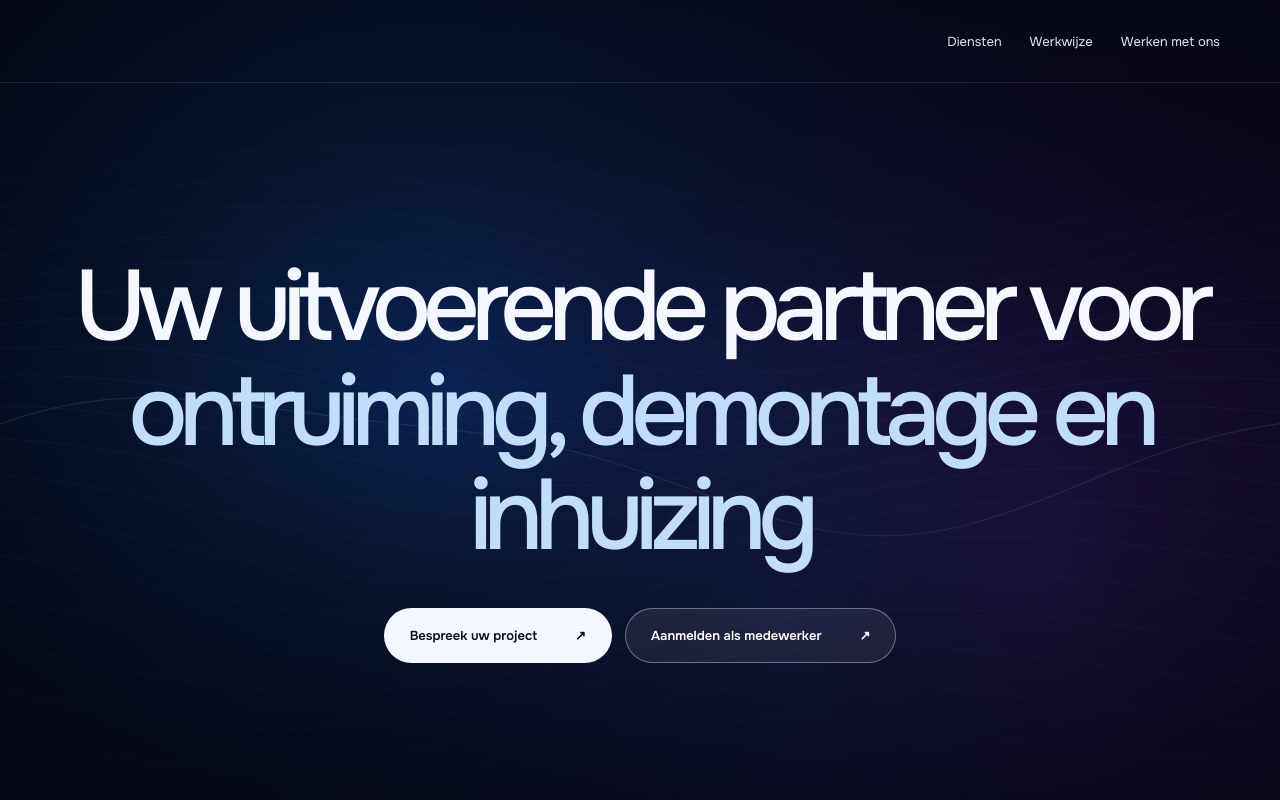
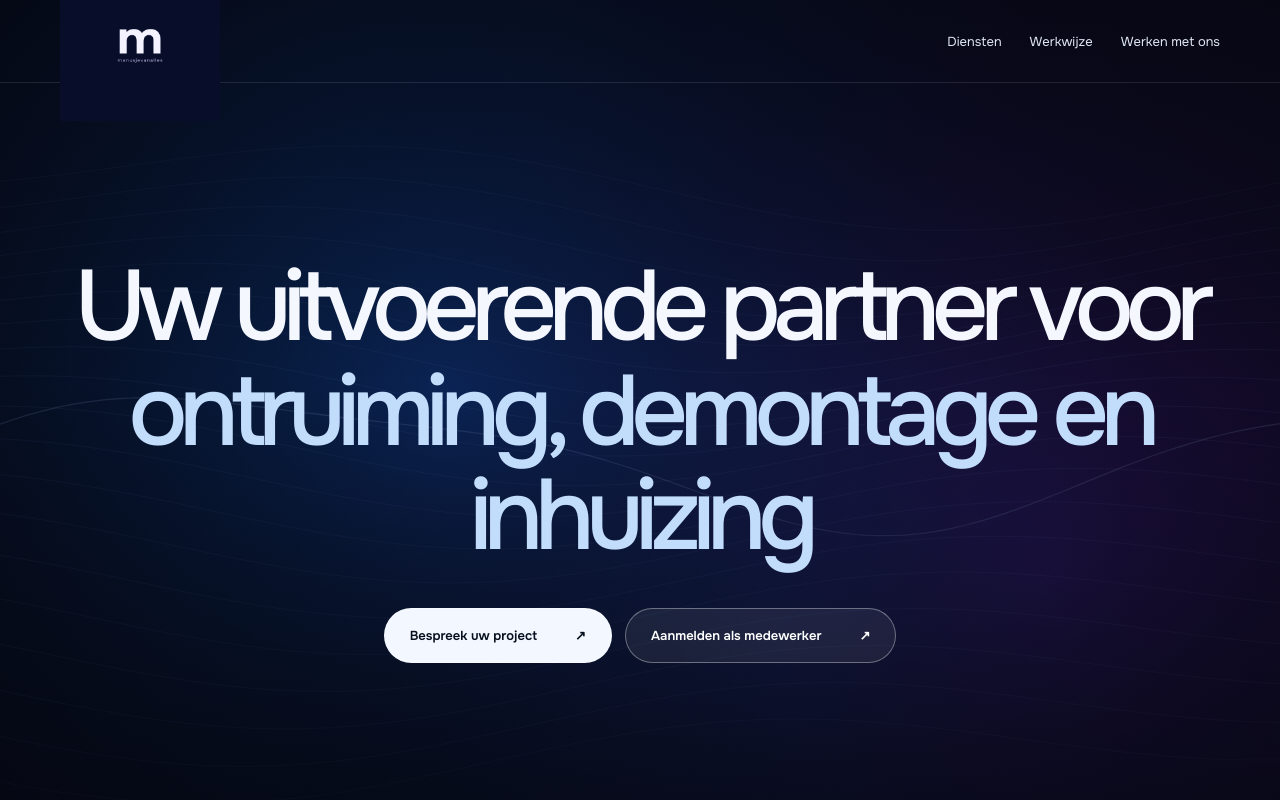
Before and after one commit to Manusjevanalles10/manusjevanalles-website, a plain HTML site: page index.html in a window 1280 px wide. Shown: the top 800 px of the page. Drawn offline with Linux system fonts and the light colour scheme; animation ran at ten frames a second.

Commit message:
Fix logo link in header section

```diff
--- a/index.html
+++ b/index.html
@@ -425,9 +425,11 @@
 
   <header class="header">
     <nav class="nav wrap" aria-label="Hoofdnavigatie">
-<a href="#home" class="logo"
-<img src="./LOGO%20Manusjevanalles.png" alt="Manusjevanalles" style="width: 160px; height: auto; display: block;">
+<a href="#home" class="logo">
+  <img src="./LOGO%20Manusjevanalles.png" alt="Manusjevanalles" style="width: 160px; height: auto; display: block;">
 </a>
+
+
       <div class="links">
         <a href="#diensten" class="hide-mobile">Diensten</a>
         <a href="#werkwijze" class="hide-mobile">Werkwijze</a>
```
